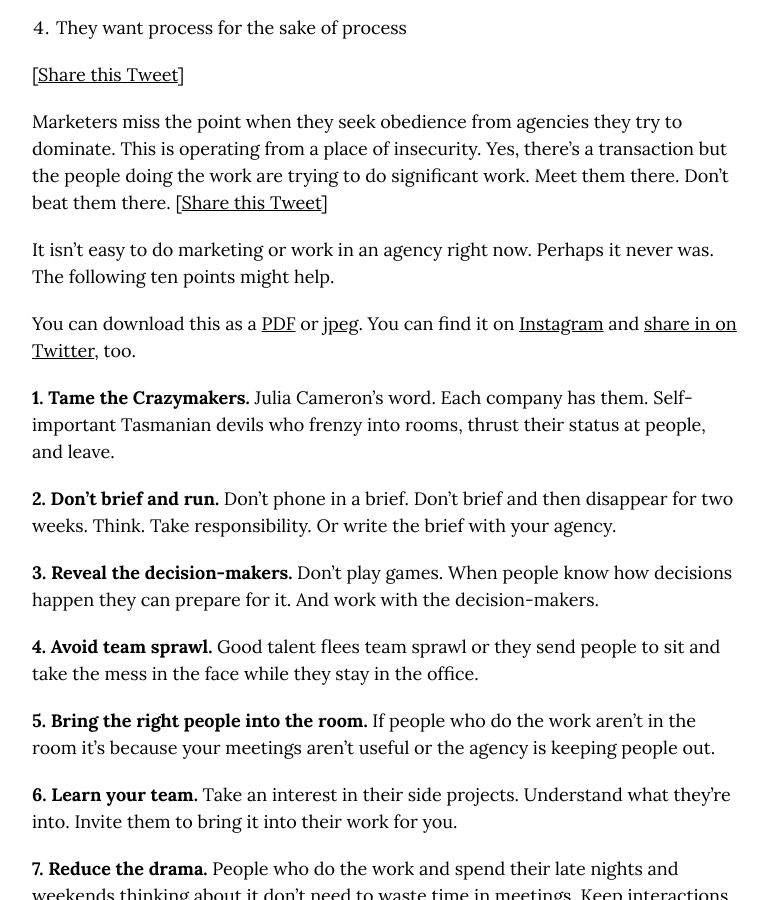
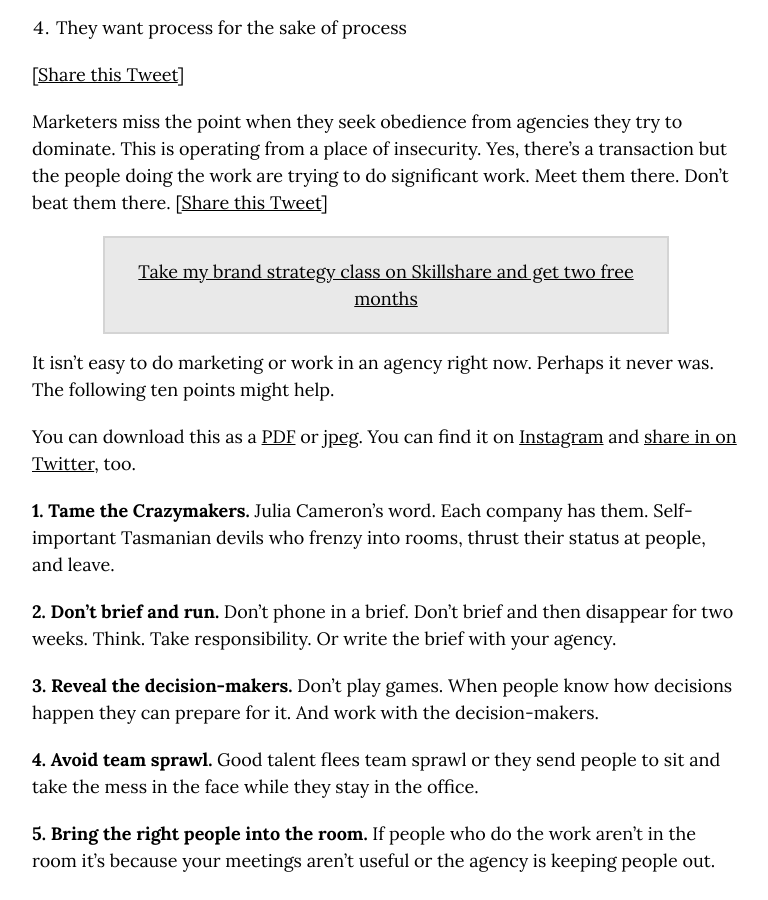
Before and after one commit to markhpollard/markhpollard.github.io, a Jekyll site: the page built from _posts/2018-12-13-how-to-get-better-creative-work-from-your-agencies.markdown, in a window 1280 px wide and 900 px high, scrolled down 595 px. Shown: the whole window, without its empty margins (254-1022 px from the left). Built offline with Jekyll 4.4.1, drawn with Linux system fonts in a browser that asks for light colours; nearby versions of some CDN libraries.

Commit message:
Updated How To Get Better Creative Work From Your Agencies

```diff
--- a/_posts/2018-12-13-how-to-get-better-creative-work-from-your-agencies.markdown
+++ b/_posts/2018-12-13-how-to-get-better-creative-work-from-your-agencies.markdown
@@ -12,6 +12,7 @@
 - Teamwork
 summary: It isn't easy for marketers to work with agencies. But these ten tips will
   help build a powerful relationship.
+image: "/uploads/Why-marketers-dont-get-better-work.jpg"
 ---
 
 The four main reasons marketers don’t get better work from their agencies:
@@ -27,6 +28,8 @@
 \[[Share this Tweet](https://twitter.com/markpollard/status/1072668809058795520)\]
 
 Marketers miss the point when they seek obedience from agencies they try to dominate. This is operating from a place of insecurity. Yes, there’s a transaction but the people doing the work are trying to do significant work. Meet them there. Don’t beat them there. \[[Share this Tweet](https://twitter.com/markpollard/status/1072845780422135809)\]
+
+{% include promo.html %}
 
 It isn't easy to do marketing or work in an agency right now. Perhaps it never was. The following ten points might help.
 
```
